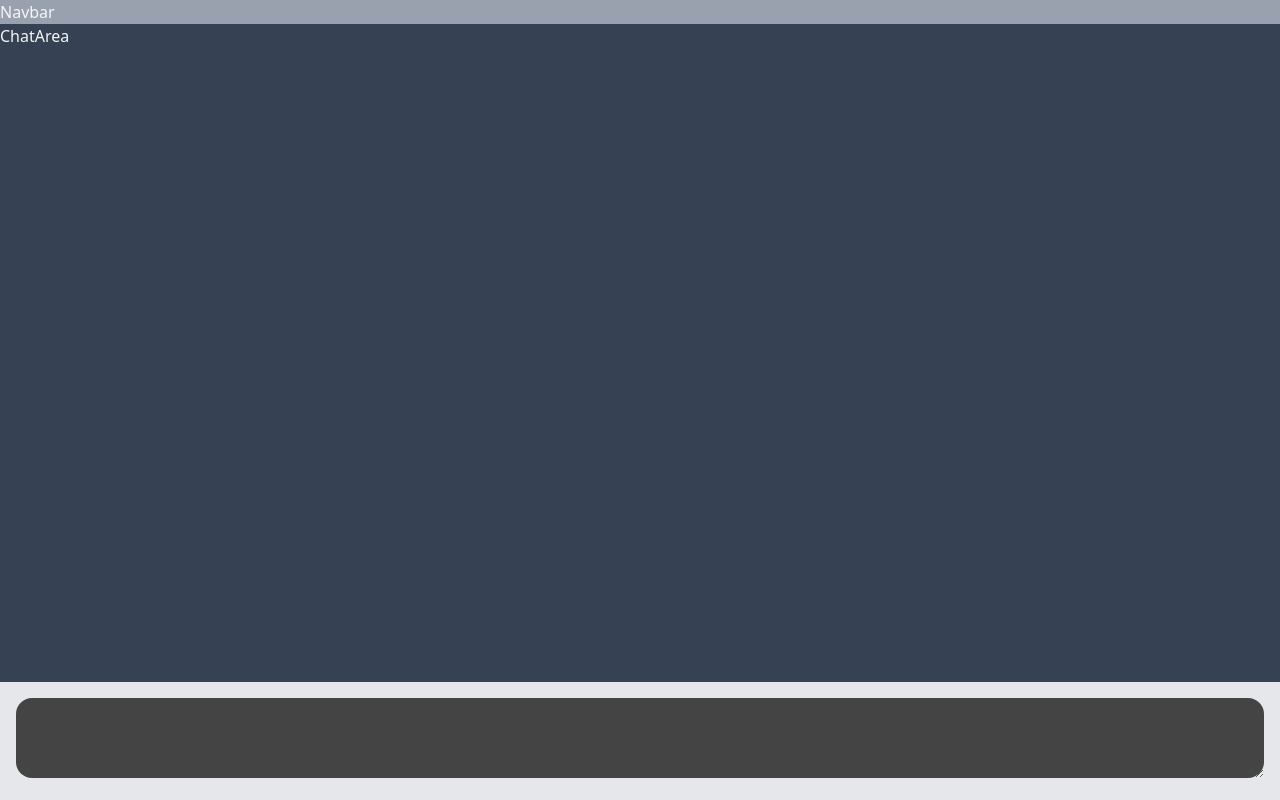
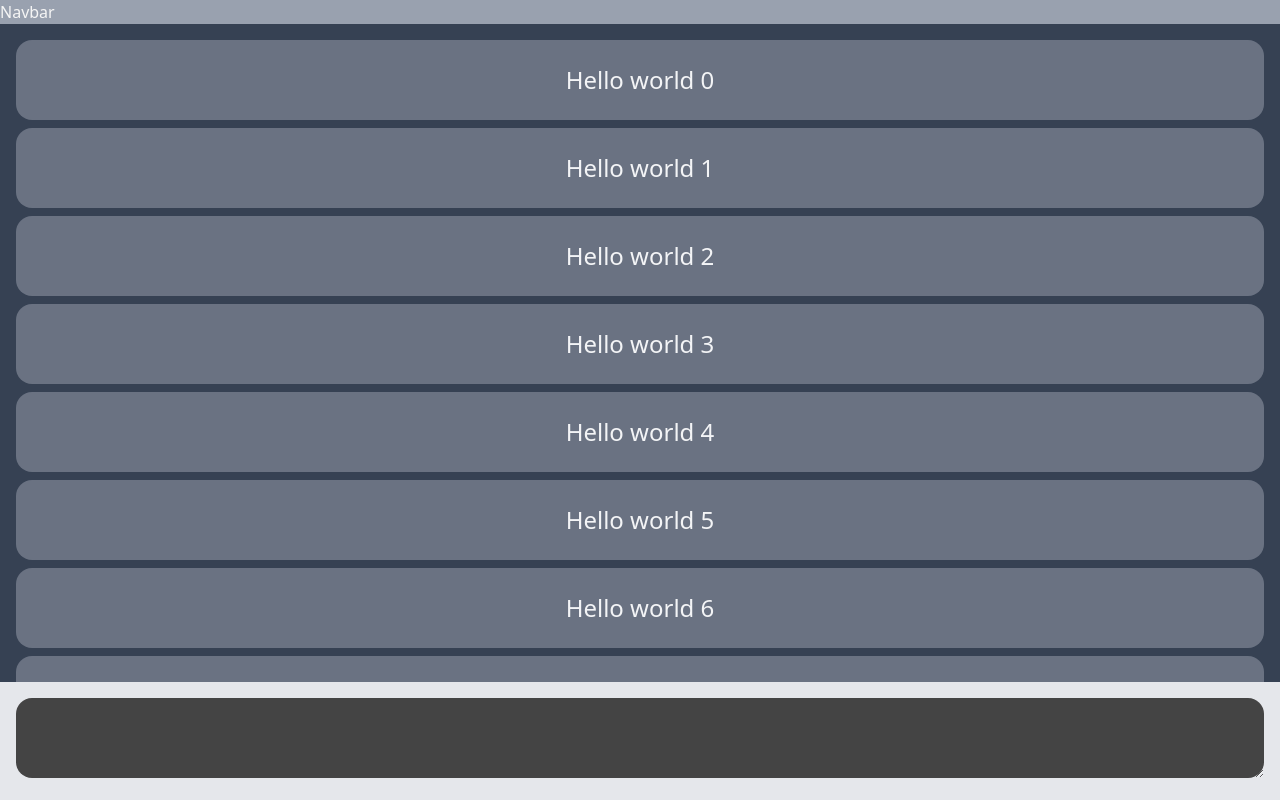
Before and after one commit to itsroyalrao/testing-client, a React (Vite) app: page / in a window 1280 px wide. Built offline with nearby package versions, Linux system fonts and the light colour scheme.

Commit message:
refactor: enhance App component layout with improved chat area structure

```diff
--- a/src/App.tsx
+++ b/src/App.tsx
@@ -1,8 +1,19 @@
 function App() {
   return (
-    <div className="bg-[#111] h-[100svh] text-[#f5f5f5] flex flex-col">
+    <div className="bg-[#111] h-[100svh] text-[#f5f5f5] flex flex-col overflow-hidden">
       <div className="w-full bg-gray-400">Navbar</div>
-      <div className="w-full grow bg-gray-700">ChatArea</div>
+      <div className="w-full grow bg-gray-700 space-y-2 p-4 overflow-auto">
+        {Array(100)
+          .fill(null)
+          .map((_, i) => (
+            <div
+              key={i}
+              className="w-full h-20 bg-gray-500 rounded-2xl flex items-center justify-center"
+            >
+              <div className="text-2xl text-gray-100">Hello world {i}</div>
+            </div>
+          ))}
+      </div>
       <div className="w-full p-4 bg-gray-200">
         <textarea className="bg-[#444] w-full h-20 px-4 py-2 rounded-2xl focus:outline-none" />
       </div>
```
